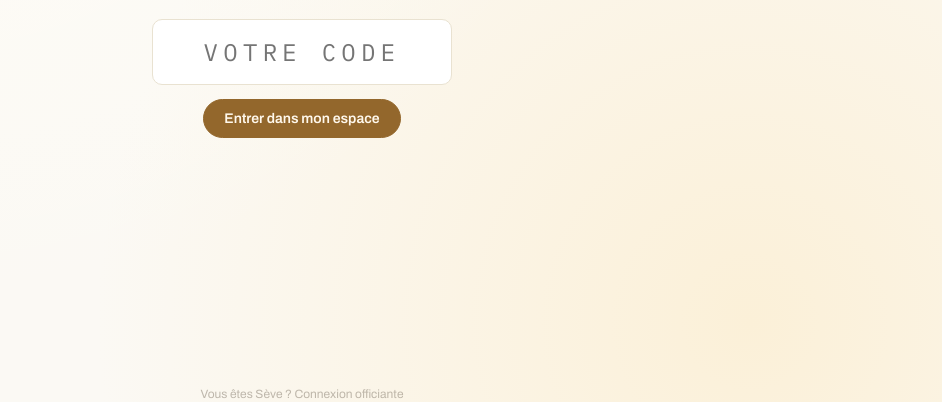
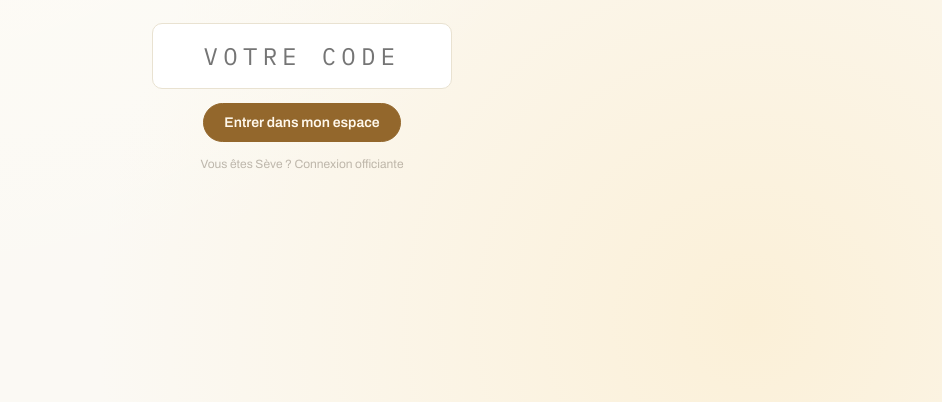
Before and after one commit to Alxsparker/velvet-ceremony-app, a plain HTML site: page index.html in a window 1280 px wide. Shown: the part 398-800 px from the top of the page, without its empty margins (338-1280 px from the left). Drawn offline with nearby package versions, Linux system fonts and the light colour scheme.

Commit message:
Remonte le lien Seve juste sous le bouton principal

```diff
--- a/index.html
+++ b/index.html
@@ -857,8 +857,8 @@ function viewGuestLogin(){
   <p class="lead">Entrez simplement le code personnel que Sève vous a envoyé. Il vous ramènera toujours à votre propre espace.</p>
   <input class="code-input" id="loginCode" autocomplete="one-time-code" placeholder="VOTRE CODE" onkeydown="if(event.key==='Enter')doLogin()">
   <div><button class="btn primary" style="margin-top:8px" onclick="doLogin()">Entrer dans mon espace</button></div>
+  <button class="quit-link" style="position:static;margin-top:14px;opacity:.5" onclick="st.view='admin-login';render()">Vous êtes Sève ? Connexion officiante</button>
  </div>
- <button class="quit-link" style="position:static;margin-top:22px;opacity:.5" onclick="st.view='admin-login';render()">Vous êtes Sève ? Connexion officiante</button>
  </div>`
 }
 function doLogin(){
```
